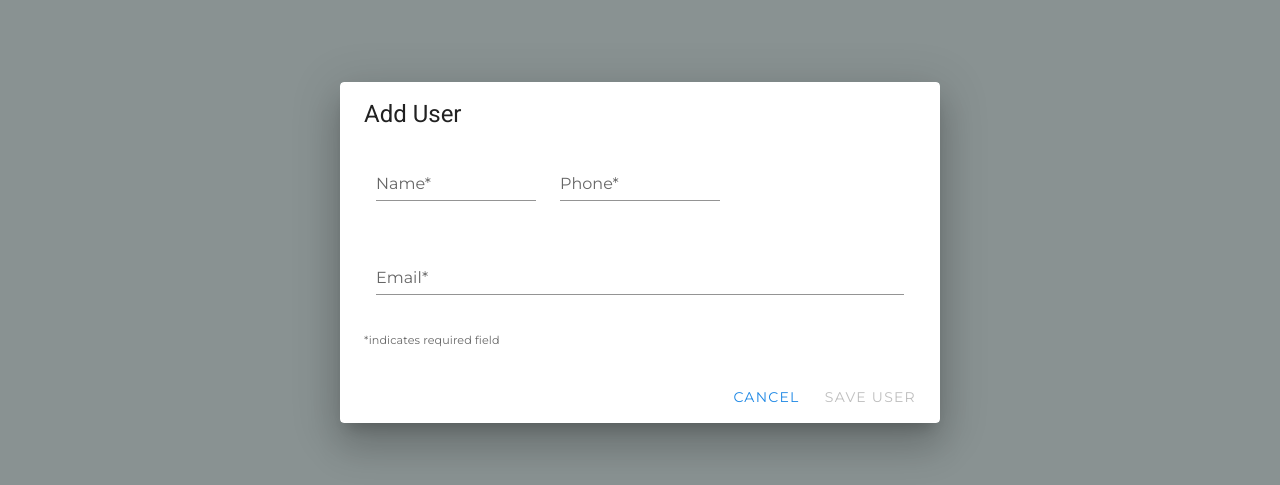
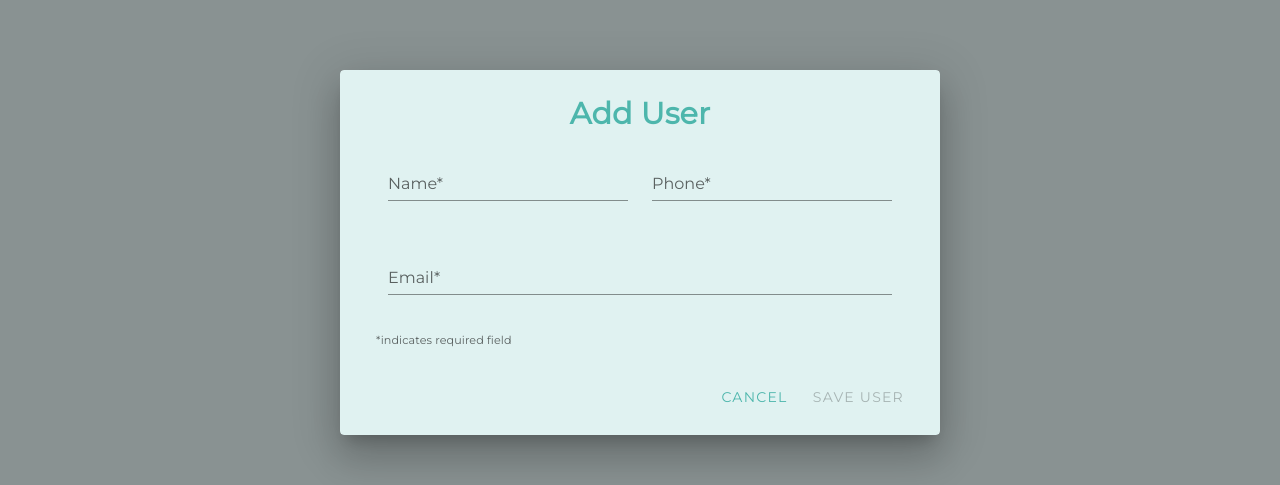
Before and after one commit to matany90/User-management, a Vue app in the folder client/: page / in a window 1280 px wide. Both pictures are taken after a click on the button "ADD USER". Shown: the part 148-633 px from the top of the page. Built offline with nearby package versions, Linux system fonts and the light colour scheme; no server answers.

Commit message:
form style

```diff
--- a/client/src/App.vue
+++ b/client/src/App.vue
@@ -1,5 +1,5 @@
 <template>
-  <v-app :style="{backgroundColor: '#e0f2f1'}">
+  <v-app :style="{backgroundColor: BACKGROUND}">
     <ToolBar />
     <v-content>
       <UserList />
@@ -10,8 +10,10 @@
 <script>
  import UserList from './components/UserList.vue';
  import ToolBar from './components/ToolBar.vue';
+ import { BACKGROUND } from './utils/colors';
 
 export default {
+  data: () => ({ BACKGROUND }),
   components: {
     ToolBar,
     UserList
--- a/client/src/components/FormDialog.vue
+++ b/client/src/components/FormDialog.vue
@@ -1,25 +1,21 @@
 <template>
   <v-row justify="center">
     <v-dialog v-model="isDialogVisible" persistent max-width="600px">
-      <v-card>
-        <v-card-title>
-          <span class="headline">{{loadTitle()}}</span>
+      <v-card class="container" :style="{backgroundColor: BACKGROUND}">
+        <v-card-title class="justify-center">
+          <span :style="{color: PRIMARY, fontSize: '30px', fontWeight: 800}">{{loadTitle()}}</span>
         </v-card-title>
         <v-card-text>
           <v-container>
             <v-row>
-              <v-col cols="12" sm="6" md="4">
-                <v-text-field label="Name*" required v-model="name"></v-text-field>
+              <v-col cols="12" sm="6" md="6">
+                <v-text-field label="Name*" required v-model="name" :color="PRIMARY"></v-text-field>
               </v-col>
-              <v-col cols="12" sm="6" md="4">
-                <v-text-field
-                  label="Phone*"
-                  required
-                  v-model="phone"
-                ></v-text-field>
+              <v-col cols="12" sm="6" md="6">
+                <v-text-field label="Phone*" required v-model="phone" :color="PRIMARY"></v-text-field>
               </v-col>
               <v-col cols="12">
-                <v-text-field label="Email*" required v-model="email"></v-text-field>
+                <v-text-field label="Email*" required v-model="email" :color="PRIMARY"></v-text-field>
               </v-col>
             </v-row>
           </v-container>
@@ -27,8 +23,8 @@
         </v-card-text>
         <v-card-actions>
           <v-spacer></v-spacer>
-          <v-btn color="blue darken-1" text @click="toggleDialogVisible()">Cancel</v-btn>
-          <v-btn color="blue darken-1" text @click="submitForm()" :disabled="isButtonDisable()">Save User</v-btn>
+          <v-btn :color="PRIMARY" text @click="toggleDialogVisible()">Cancel</v-btn>
+          <v-btn :color="PRIMARY" text @click="submitForm()" :disabled="isButtonDisable()">Save User</v-btn>
         </v-card-actions>
       </v-card>
     </v-dialog>
@@ -37,7 +33,9 @@
 
 <script>
 import { mapActions } from 'vuex';
+import { BACKGROUND, PRIMARY } from '../utils/colors'
   export default {
+    data: () => ({ BACKGROUND, PRIMARY }),
     methods: {
     ...mapActions([
         'toggleDialogVisible',
@@ -105,3 +103,7 @@ import { mapActions } from 'vuex';
     },
   }
 </script>
+
+<style scoped>
+
+</style>
--- a/client/src/utils/colors.js
+++ b/client/src/utils/colors.js
@@ -1,2 +1,3 @@
 export const PRIMARY = "#4db6ac";
 export const SECONDARY = '#00897b';
+export const BACKGROUND = '#e0f2f1';
```
